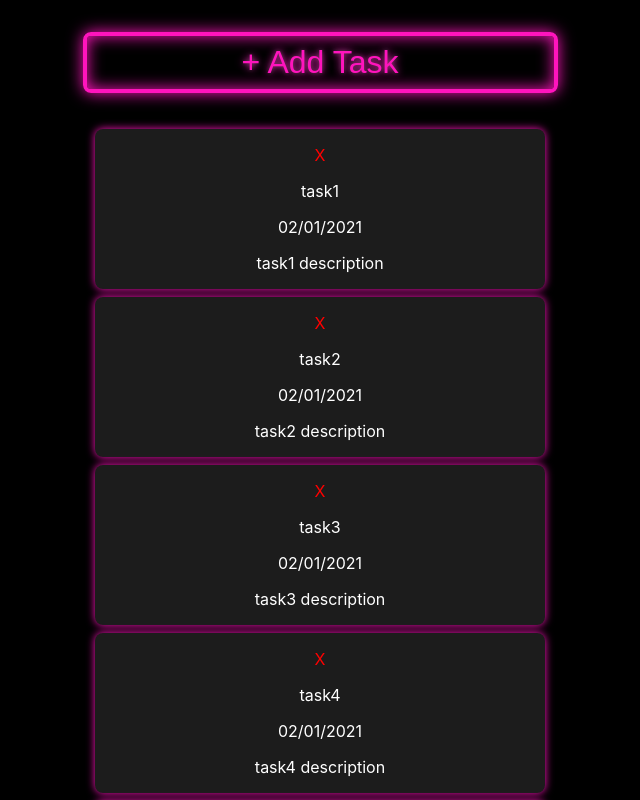
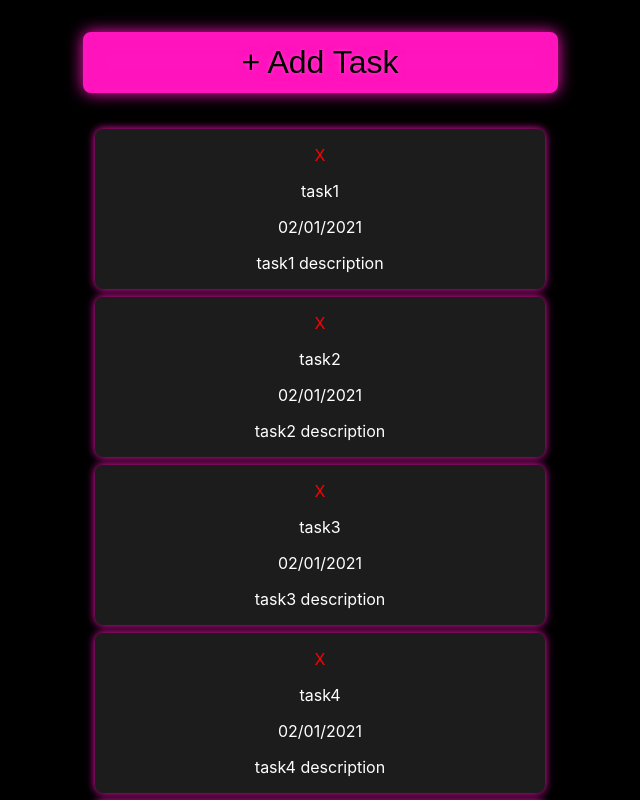
Before and after one commit to TheNootLinja/vaporwave-task-tracker, a React (Create React App) app: page / in a window 1280 px wide. In both pictures the pointer is over the button "+ Add Task". Shown: the top 800 px of the page, without its empty margins (320-960 px from the left). Built offline with nearby package versions, Linux system fonts and the light colour scheme.

Commit message:
Add start of button hover stylings

```diff
--- a/src/styles/Button.css
+++ b/src/styles/Button.css
@@ -31,6 +31,11 @@
   filter: blur(0.9em);
 } */
 
+.neon-button:hover {
+  background-color: var(--clr-neon);
+  color: black;
+}
+
 .submit {
 }
 
```
